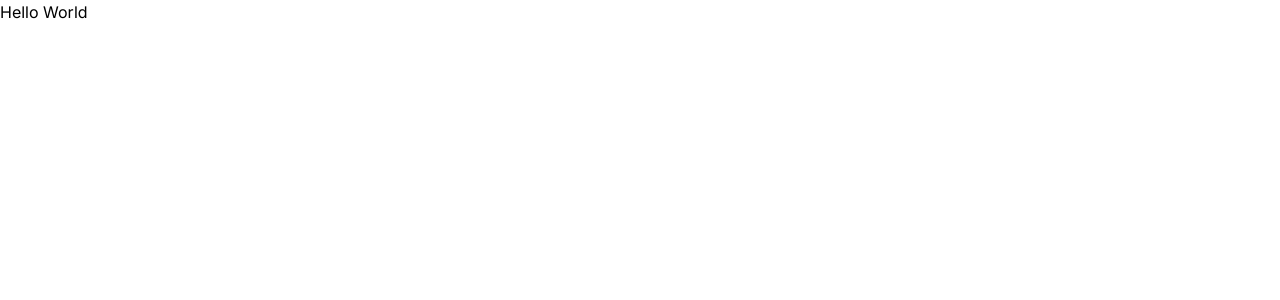
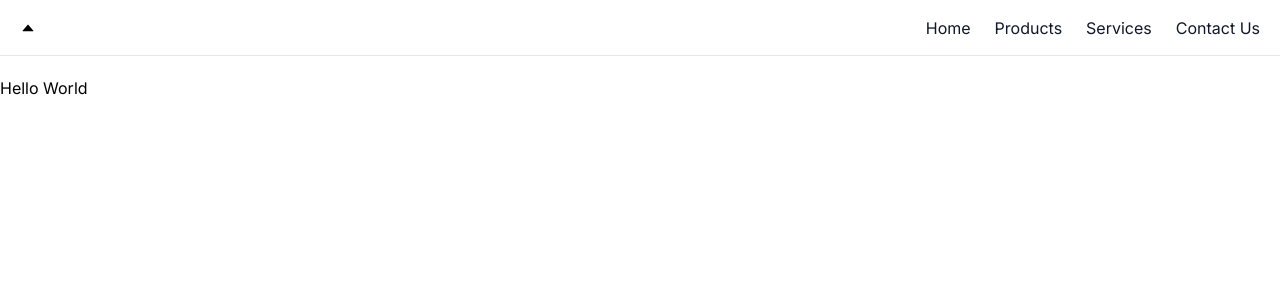
Before and after one commit to Mbiyrukzz/ashmif-portfolio, a Next.js app: page / in a window 1280 px wide. Shown: the top 300 px of the page. Built offline with nearby package versions, Linux system fonts and the light colour scheme.

Commit message:
Built the Navbar

```diff
--- /dev/null
+++ b/app/components/NavBar.tsx
@@ -0,0 +1,33 @@
+import Link from 'next/link'
+import React from 'react'
+import { AiFillCaretUp } from 'react-icons/ai'
+
+const NavBar = () => {
+  const links = [
+    { label: 'Home', href: '/' },
+    { label: 'Products', href: '/products' },
+    { label: 'Services', href: '/services' },
+    { label: 'Contact Us', href: '/contact' },
+  ]
+
+  return (
+    <nav className="flex justify-between border-b mb-5 px-5 h-14 items-center">
+      <Link href="/">
+        <AiFillCaretUp />
+      </Link>
+      <ul className="flex space-x-6">
+        {links.map((link) => (
+          <Link
+            key={link.href}
+            href={link.href}
+            className="text-slate-900 hover:text-slate-500 transition-colors"
+          >
+            {link.label}
+          </Link>
+        ))}
+      </ul>
+    </nav>
+  )
+}
+
+export default NavBar
--- a/app/layout.tsx
+++ b/app/layout.tsx
@@ -1,6 +1,7 @@
 import './globals.css'
 import type { Metadata } from 'next'
 import { Inter } from 'next/font/google'
+import NavBar from './components/NavBar'
 
 const inter = Inter({ subsets: ['latin'] })
 
@@ -16,7 +17,10 @@ export default function RootLayout({
 }) {
   return (
     <html lang="en">
-      <body className={inter.className}>{children}</body>
+      <body className={inter.className}>
+        <NavBar />
+        <main>{children}</main>
+      </body>
     </html>
   )
 }
--- a/package.json
+++ b/package.json
@@ -19,6 +19,7 @@
     "postcss": "8.4.32",
     "react": "18.2.0",
     "react-dom": "18.2.0",
+    "react-icons": "^4.11.0",
     "tailwindcss": "3.4.0",
     "typescript": "5.3.3"
   }
```
Also changed, not shown: 1 other file (tests, documents, lock files or other folders).
